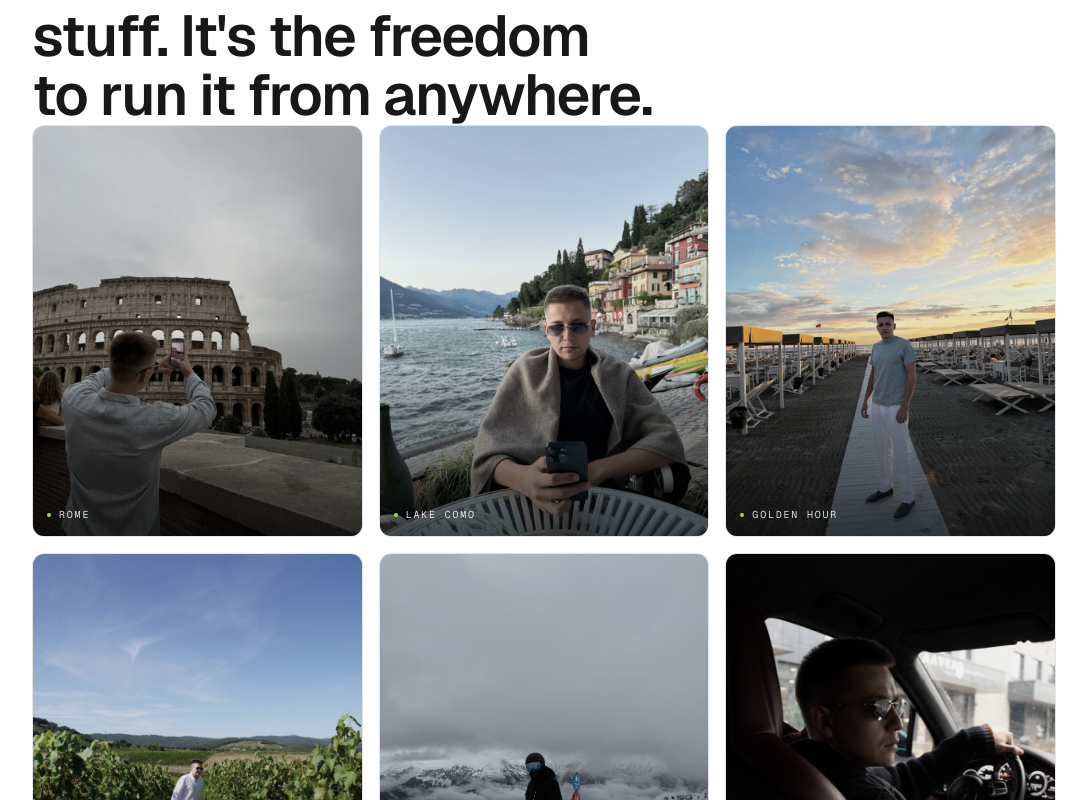
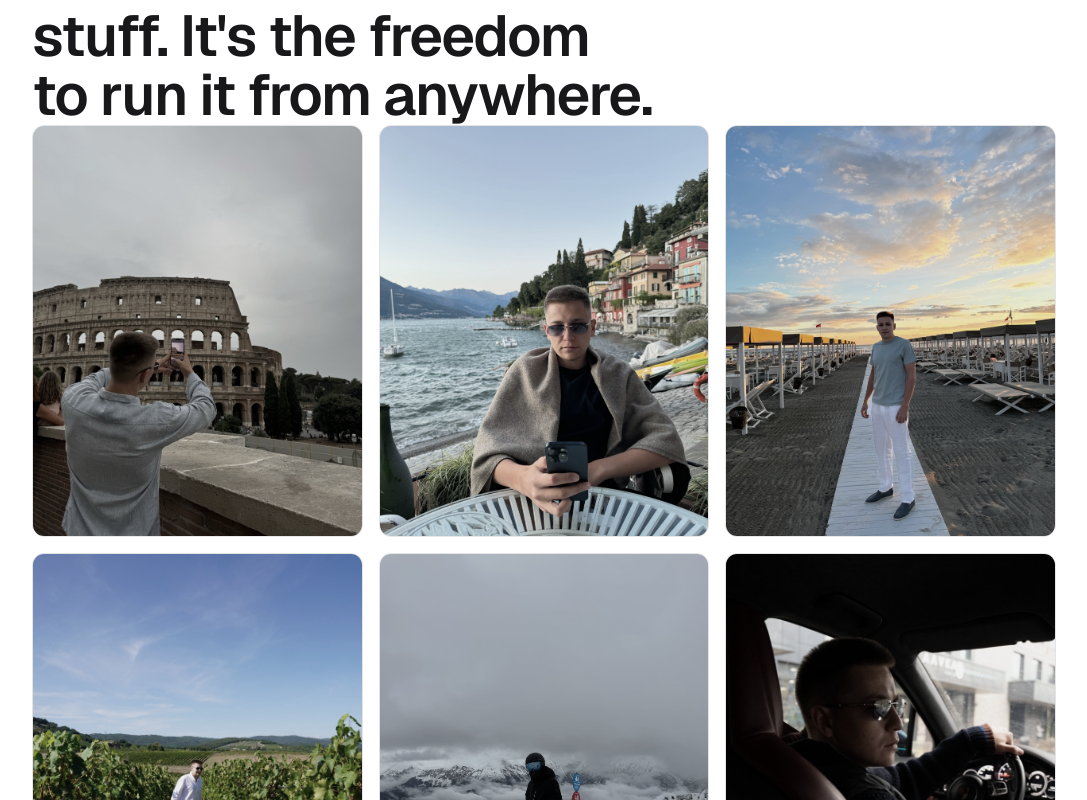
Before and after one commit to artemecom/ecomartem-agency, a Next.js app: page /story in a window 1280 px wide. Shown: the part 9220-10020 px from the top of the page, without its empty margins (96-1183 px from the left). Built offline with nearby package versions, Linux system fonts and the light colour scheme; no server answers.

Commit message:
Remove location tags + gradient from freedom gallery photos

```diff
--- a/src/app/story/page.tsx
+++ b/src/app/story/page.tsx
@@ -327,18 +327,13 @@ export default function StoryPage() {
               { src: "/story/travel-6.jpg", tag: "Off-grid" },
               { src: "/story/travel-4.jpg", tag: "On the move" },
             ].map((p) => (
-              <figure key={p.src} className="group relative overflow-hidden rounded-xl border border-zinc-200 dark:border-zinc-800/80">
+              <figure key={p.src} className="group overflow-hidden rounded-xl border border-zinc-200 dark:border-zinc-800/80">
                 <SmartImg
                   src={p.src}
                   alt={p.tag}
                   className="aspect-[4/5] w-full object-cover brightness-95 grayscale-[40%] transition-all duration-700 ease-out group-hover:scale-[1.04] group-hover:brightness-100 group-hover:grayscale-0"
                   label="Photo"
                 />
-                <div className="pointer-events-none absolute inset-0 bg-gradient-to-t from-black/65 via-transparent to-transparent" />
-                <figcaption className="absolute bottom-0 left-0 flex items-center gap-2 p-3.5">
-                  <span className="h-1 w-1 rounded-full bg-lime-400" />
-                  <span className="font-mono text-[10px] uppercase tracking-[0.18em] text-white/85">{p.tag}</span>
-                </figcaption>
               </figure>
             ))}
           </div>
```
